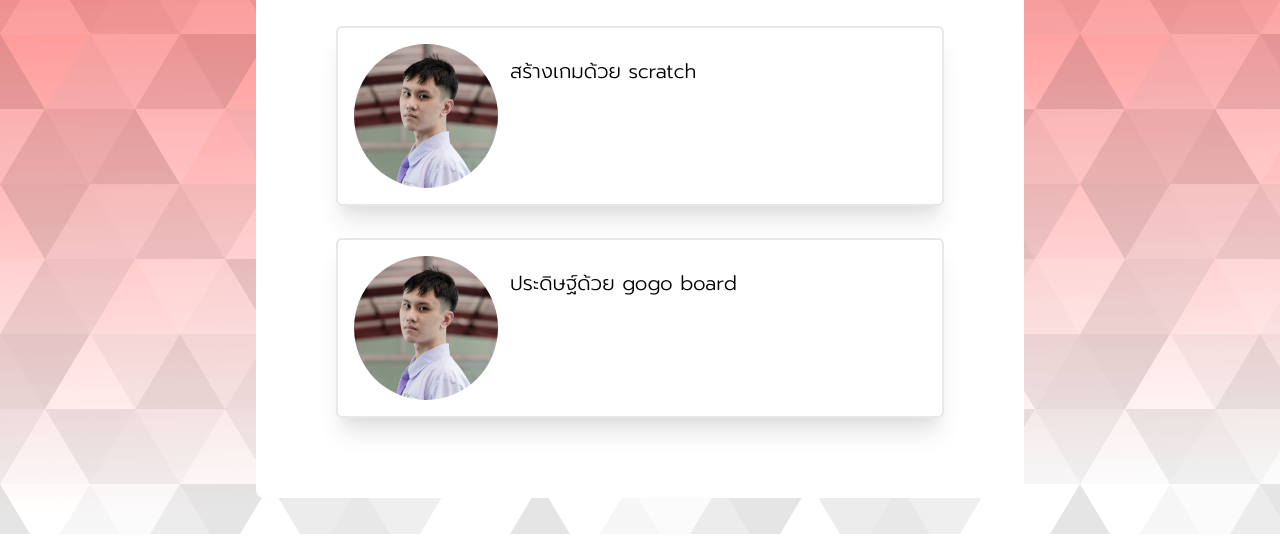
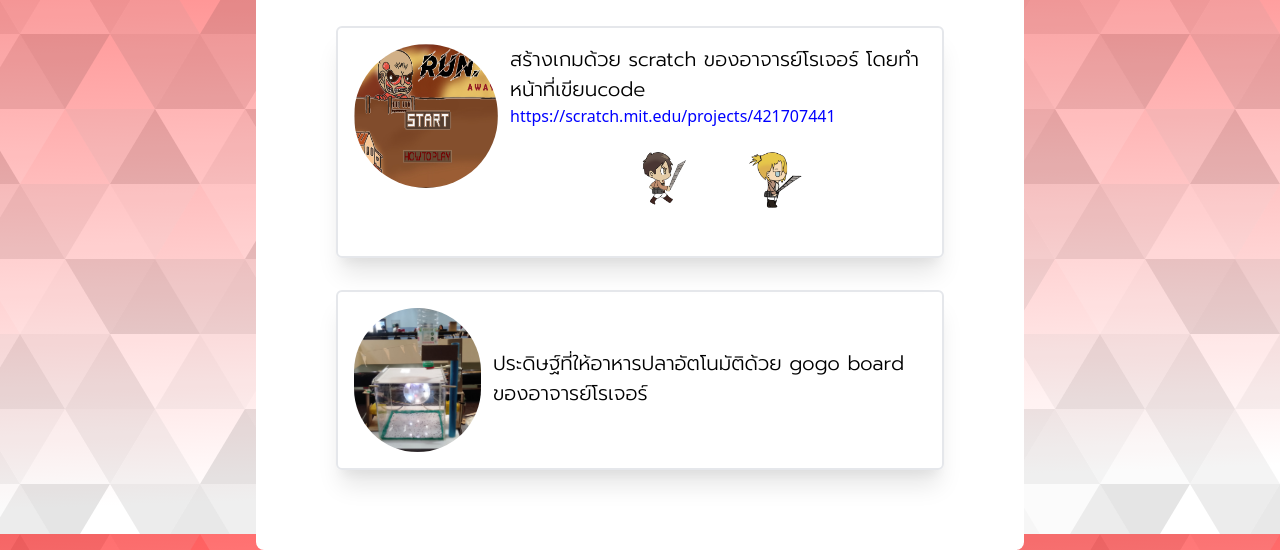
Before and after one commit to cpe-cmu-261207/lab-01-tanhatai159, a plain HTML site: page experience.html in a window 1280 px wide. Shown: the part 266-816 px from the top of the page. Drawn offline with nearby package versions, Linux system fonts and the light colour scheme.

Commit message:
almost_complte_E2

```diff
--- a/experience.html
+++ b/experience.html
@@ -50,20 +50,32 @@
       <!-- my project 1 -->
       <div class="shadow-xl p-4 border-2 rounded-md">
         <!-- infomation 1-->
-        <div class="flex">
-          <img src="./pictures/0732-2.JPG" class="rounded-full w-36 h-36 mr-3 ">
-          <div class="flex-none mt-3">
-            <p class="n">สร้างเกมด้วย scratch</p>
+        <div class="flex ">
+          <!-- img -->
+          <img src="./pictures/สกรีนช็อต 2021-07-04 142928.png" class="rounded-full w-36 h-36 mr-3 ">
+          <div class="flex-none">
+            <!-- text -->
+            <div class="...">
+              <p class="n">สร้างเกมด้วย scratch ของอาจารย์โรเจอร์ โดยทำ</p>
+              <p class="n">หน้าที่เขียนcode</p>
+              <a href="https://scratch.mit.edu/projects/421707441" target="_blank"
+                style="color: blue;">https://scratch.mit.edu/projects/421707441</a>
+            </div>
+            <!-- decorate -->
+            <div class="flex justify-center">
+              <img src="./pictures/erenblade_3.png" class="w-28 h-28">
+              <img src="./pictures/annie_blade2.png" class="w-28 h-28">
+            </div>
           </div>
         </div>
       </div>
       <!-- my project 2 -->
       <div class="shadow-xl p-4 border-2 rounded-md">
-        <!-- infomation 1-->
+        <!-- infomation 2-->
         <div class="flex">
-          <img src="./pictures/0732-2.JPG" class="rounded-full w-36 h-36 mr-3 ">
-          <div class="flex-none mt-3">
-            <p class="n">ประดิษฐ์ด้วย gogo board</p>
+          <img src="./pictures/IMG20201028143926_2.jpg" class="rounded-full w-36 h-36 mr-3 ">
+          <div class="mt-10">
+            <p class="n">ประดิษฐ์ที่ให้อาหารปลาอัตโนมัติด้วย gogo board ของอาจารย์โรเจอร์</p>
           </div>
         </div>
       </div>
```
